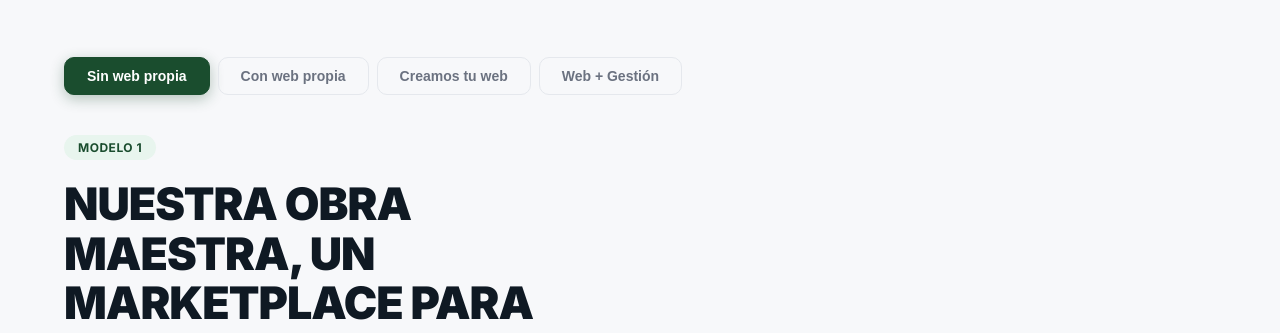
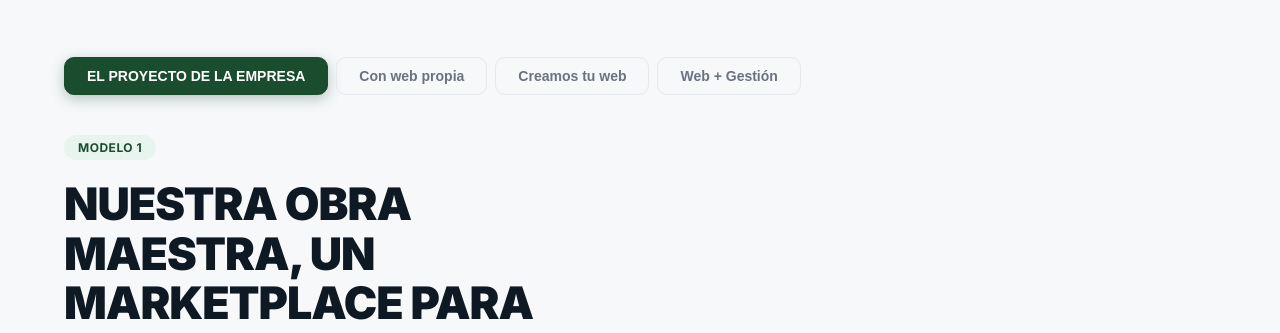
Before and after one commit to pemapeast/ART-SANTADER, a plain HTML site: page index.html in a window 1280 px wide. Shown: the part 3408-3741 px from the top of the page. Drawn offline with Linux system fonts and the light colour scheme.

Commit message:
Update index.html

```diff
--- a/index.html
+++ b/index.html
@@ -649,7 +649,7 @@
   </div>
 
   <div class="modelos-tabs fade-up">
-    <button class="tab-btn active" onclick="switchTab(0)">Sin web propia</button>
+    <button class="tab-btn active" onclick="switchTab(0)">EL PROYECTO DE LA EMPRESA </button>
     <button class="tab-btn" onclick="switchTab(1)">Con web propia</button>
     <button class="tab-btn" onclick="switchTab(2)">Creamos tu web</button>
     <button class="tab-btn" onclick="switchTab(3)">Web + Gestión</button>
```
